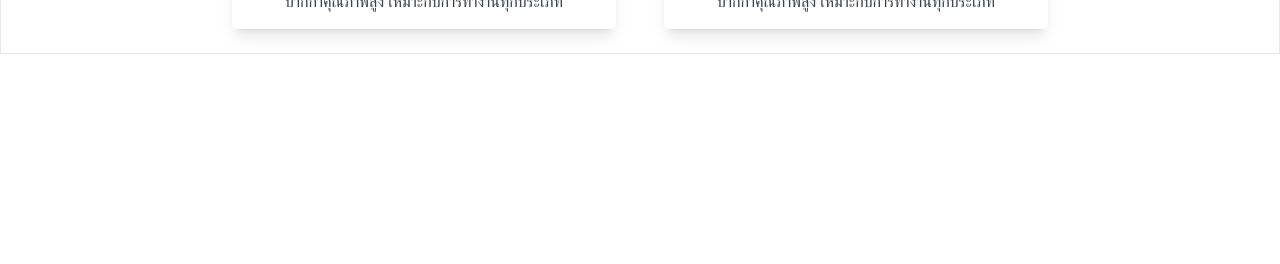
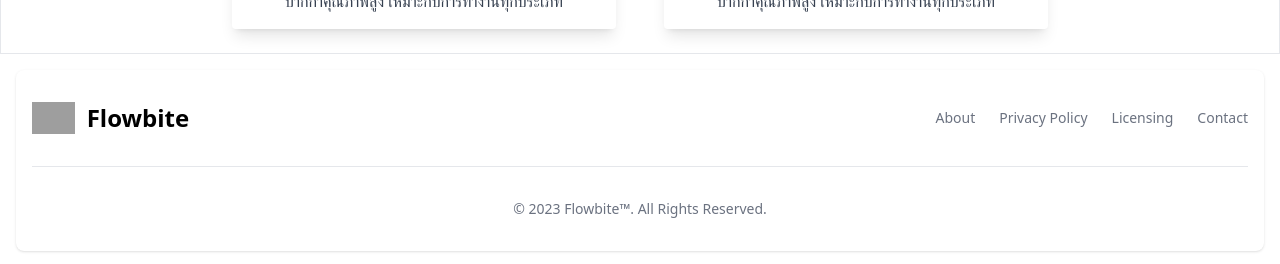
Before and after one commit to JastKherZ/Last-Moo-Waan, a Vue app in the folder Moo-Whann/: page / in a window 1280 px wide. Shown: the part 1080-1344 px from the top of the page. Before the commit the page ends 1134 px from the top, so only its background shows below. Built offline with nearby package versions, Linux system fonts and the light colour scheme; grey boxes are pictures that could not be loaded.

Commit message:
add footer

```diff
--- a/Moo-Whann/src/App.vue
+++ b/Moo-Whann/src/App.vue
@@ -2,16 +2,19 @@
   <div>
     <navbar></navbar>
     <router-view></router-view>
+    <footerr></footerr>
   </div>
 </template>
 
 <script>
 import navbar from './components/navbar.vue';
+import footerr from './components/footer.vue';
 
 export default {
   name: "App",
   components: {
     navbar,
-},
+    footerr,
+}
 };
 </script>
--- /dev/null
+++ b/Moo-Whann/src/components/footer.vue
@@ -0,0 +1,36 @@
+<template>
+    <footer class="bg-white rounded-lg shadow dark:bg-gray-900 m-4">
+        <div class="w-full max-w-screen-xl mx-auto p-4 md:py-8">
+            <div class="sm:flex sm:items-center sm:justify-between">
+                <a href="https://flowbite.com/" class="flex items-center mb-4 sm:mb-0">
+                    <img src="https://flowbite.com/docs/images/logo.svg" class="h-8 mr-3" alt="Flowbite Logo" />
+                    <span class="self-center text-2xl font-semibold whitespace-nowrap dark:text-white">Flowbite</span>
+                </a>
+                <ul class="flex flex-wrap items-center mb-6 text-sm font-medium text-gray-500 sm:mb-0 dark:text-gray-400">
+                    <li>
+                        <a href="#" class="mr-4 hover:underline md:mr-6 ">About</a>
+                    </li>
+                    <li>
+                        <a href="#" class="mr-4 hover:underline md:mr-6">Privacy Policy</a>
+                    </li>
+                    <li>
+                        <a href="#" class="mr-4 hover:underline md:mr-6 ">Licensing</a>
+                    </li>
+                    <li>
+                        <a href="#" class="hover:underline">Contact</a>
+                    </li>
+                </ul>
+            </div>
+            <hr class="my-6 border-gray-200 sm:mx-auto dark:border-gray-700 lg:my-8" />
+            <span class="block text-sm text-gray-500 sm:text-center dark:text-gray-400">© 2023 <a href="https://flowbite.com/" class="hover:underline">Flowbite™</a>. All Rights Reserved.</span>
+        </div>
+    </footer>
+
+
+</template>
+
+<script>
+export default {
+    name: 'footer',
+}
+</script>
```
Also changed, not shown: Moo-Whann/public/image/gold.png (added), Moo-Whann/src/views/home.vue (line endings or trailing spaces).
